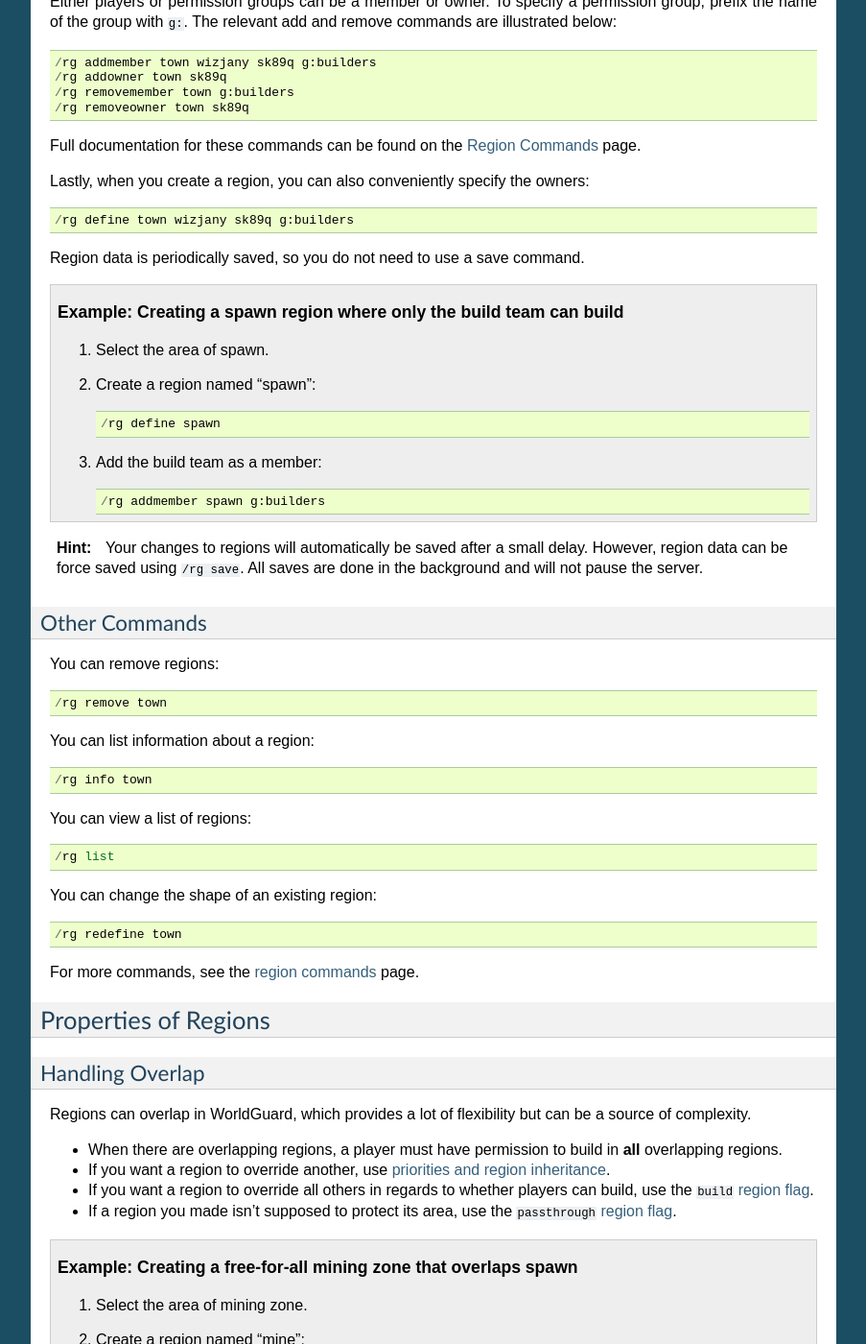
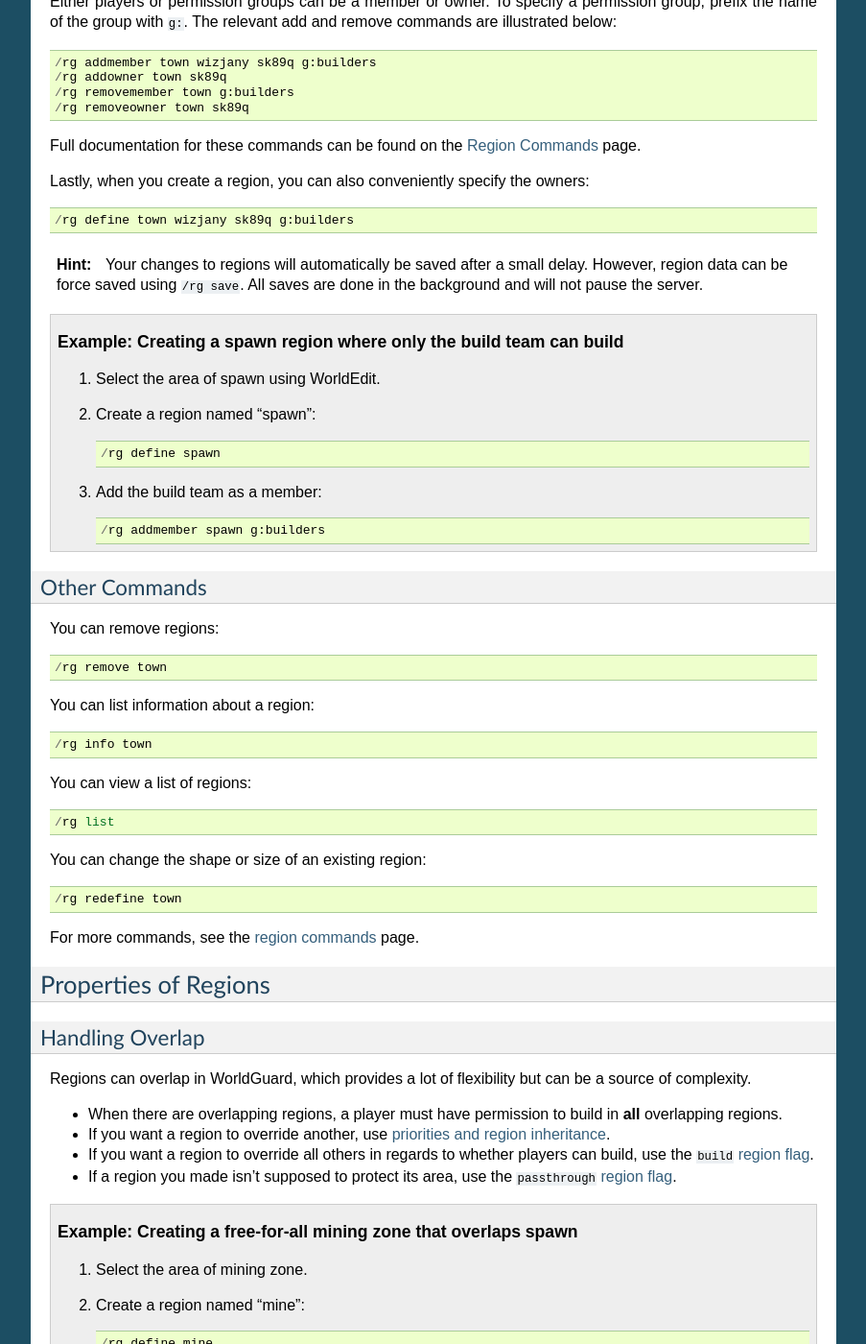
Before and after one commit to aurorasmiles/WorldGuardDocs, a Sphinx documentation site: the page built from source/regions/quick-start.rst, in a window 1280 px wide and 1400 px high, scrolled down 803 px. Shown: the whole window at 96% size, without its empty margins (198-1101 px from the left). Built offline with Sphinx 7.4.7, drawn with Linux system fonts in a browser that asks for light colours; some of the changed text lies outside the part shown.

Commit message:
Update quickstart with additional warnings and information

```diff
--- a/source/regions/quick-start.rst
+++ b/source/regions/quick-start.rst
@@ -47,11 +47,12 @@ Lastly, when you create a region, you can also conveniently specify the owners::
 
     /rg define town wizjany sk89q g:builders
 
-Region data is periodically saved, so you do not need to use a save command.
+.. hint::
+    Your changes to regions will automatically be saved after a small delay. However, region data can be force saved using ``/rg save``. All saves are done in the background and will not pause the server.
 
 .. topic:: Example: Creating a spawn region where only the build team can build
 
-    1. Select the area of spawn.
+    1. Select the area of spawn using WorldEdit.
     2. Create a region named "spawn"::
 
         /rg define spawn
@@ -60,8 +61,6 @@ Region data is periodically saved, so you do not need to use a save command.
 
         /rg addmember spawn g:builders
 
-.. hint::
-    Your changes to regions will automatically be saved after a small delay. However, region data can be force saved using ``/rg save``. All saves are done in the background and will not pause the server.
 
 Other Commands
 ~~~~~~~~~~~~~~
@@ -78,7 +77,7 @@ You can view a list of regions::
 
     /rg list
 
-You can change the shape of an existing region::
+You can change the shape or size of an existing region::
 
     /rg redefine town
 
```
Also changed, not shown: other parts of source/regions/quick-start.rst (+3 -0 lines).
